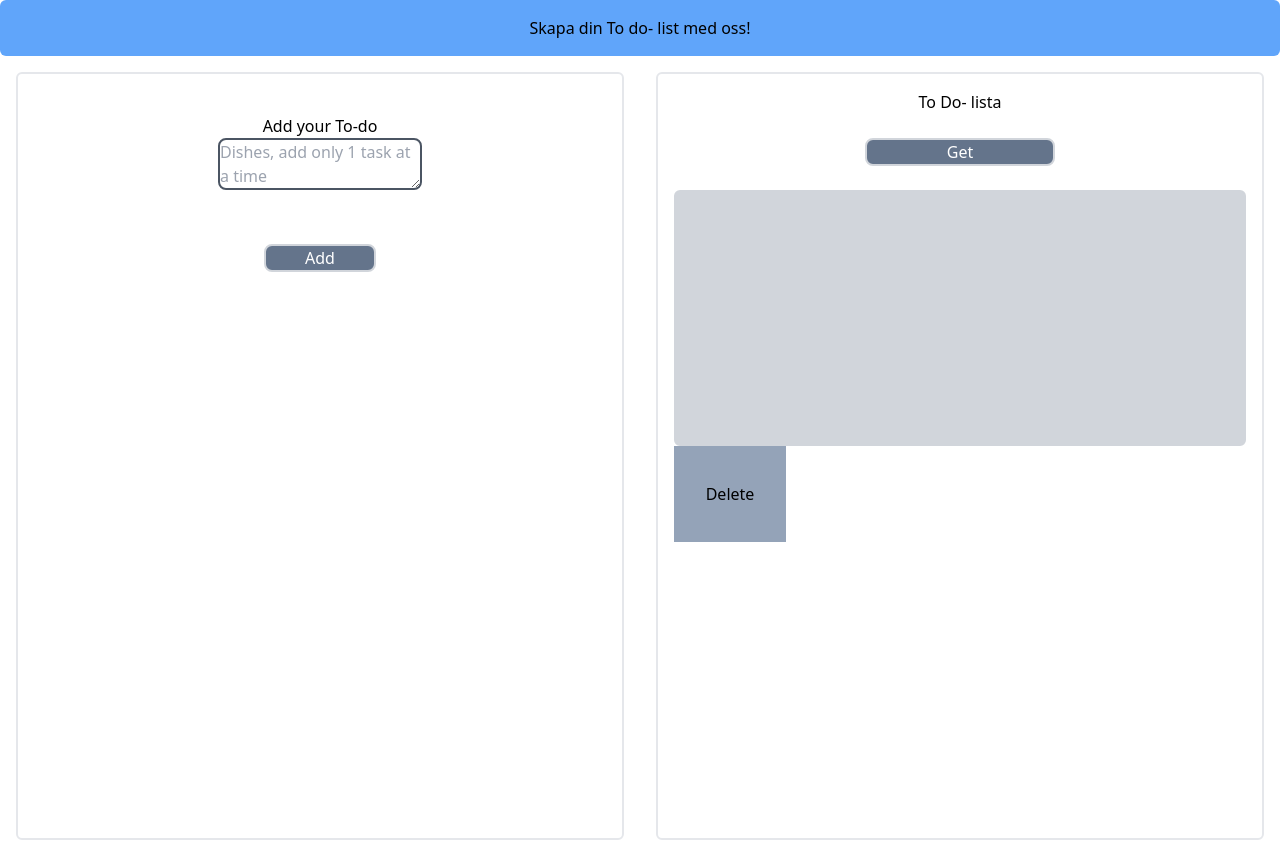
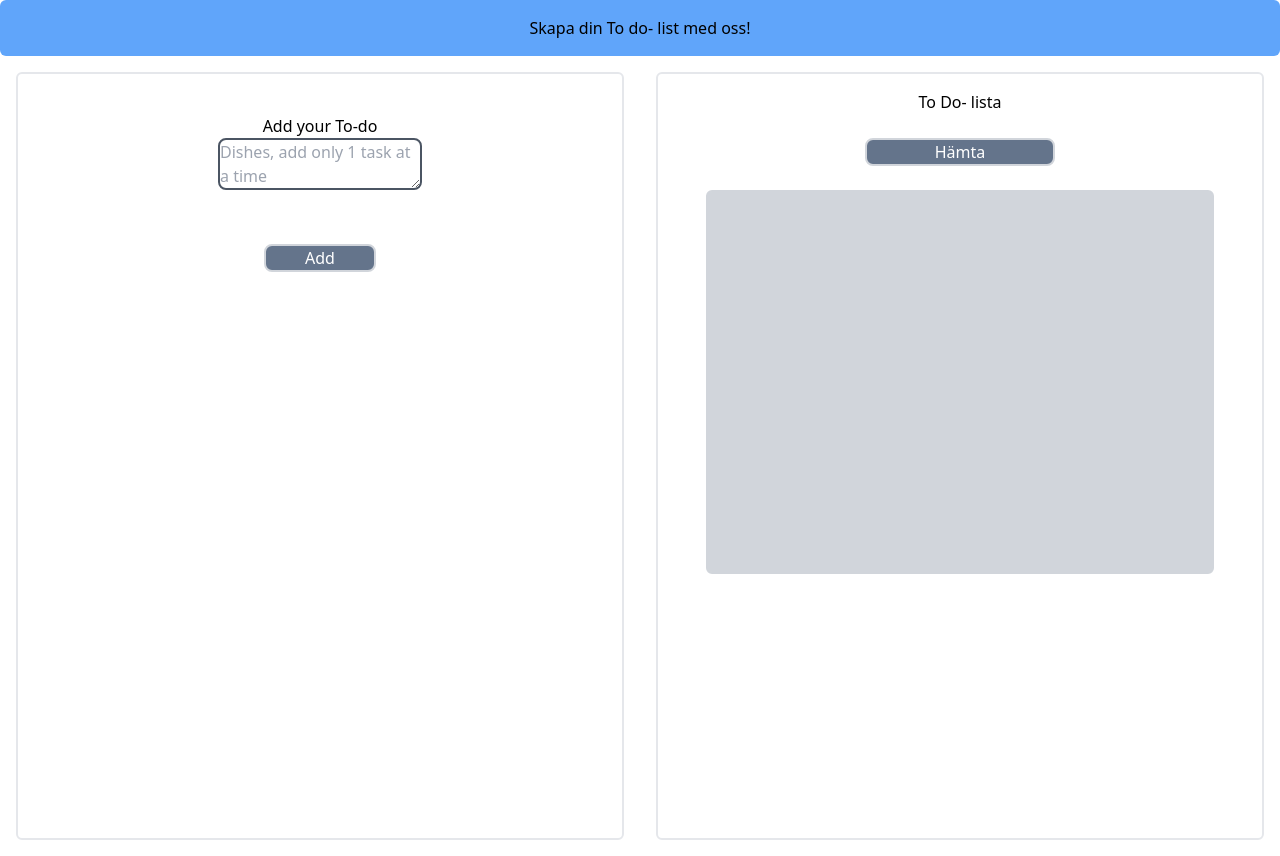
Before and after one commit to sebastianswahn/To-do-applikation, a website: page src/index.html in a window 1280 px wide. Drawn offline with Linux system fonts and the light colour scheme.

Commit message:
deleted unnecesary code

```diff
--- a/src/index.html
+++ b/src/index.html
@@ -61,11 +61,11 @@
               type="submit"
               class="border-solid border-2 border-gray-300 rounded-lg bg-slate-500 text-white w-1/3"
             >
-              Get
+              Hämta
             </button>
             <div
               id="toDoListContainer"
-              class="flex flex-col bg-gray-300 w-full mt-6 rounded-md border-2 border-gray-300 h-64"
+              class="flex flex-col bg-gray-300 mt-6 rounded-md border-2 border-gray-300 h-96 mx-8"
             ></div>
             <div
               class="flex flex-row text-center items-center justify-center"
@@ -73,15 +73,9 @@
           </form>
         </div>
 
-        <form id="resetDB">
-          <button id="clearDB" type="submit" class="w-28 h-24 bg-slate-400">
-            Delete
-          </button>
-        </form>
       </section>
     </main>
 
     <script src="./script.js"></script>
-    <script src="./script2.js"></script>
   </body>
 </html>
```
